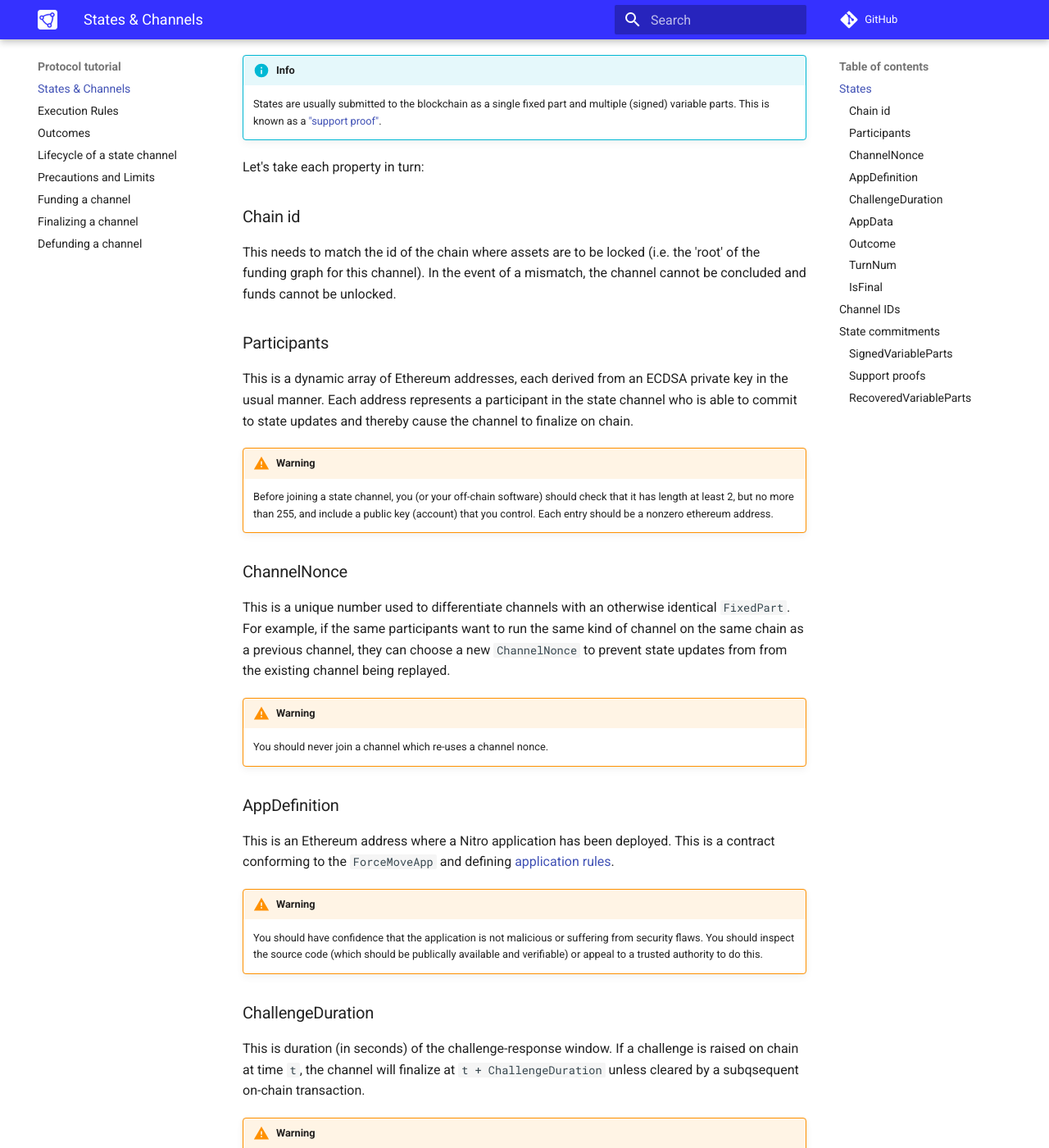
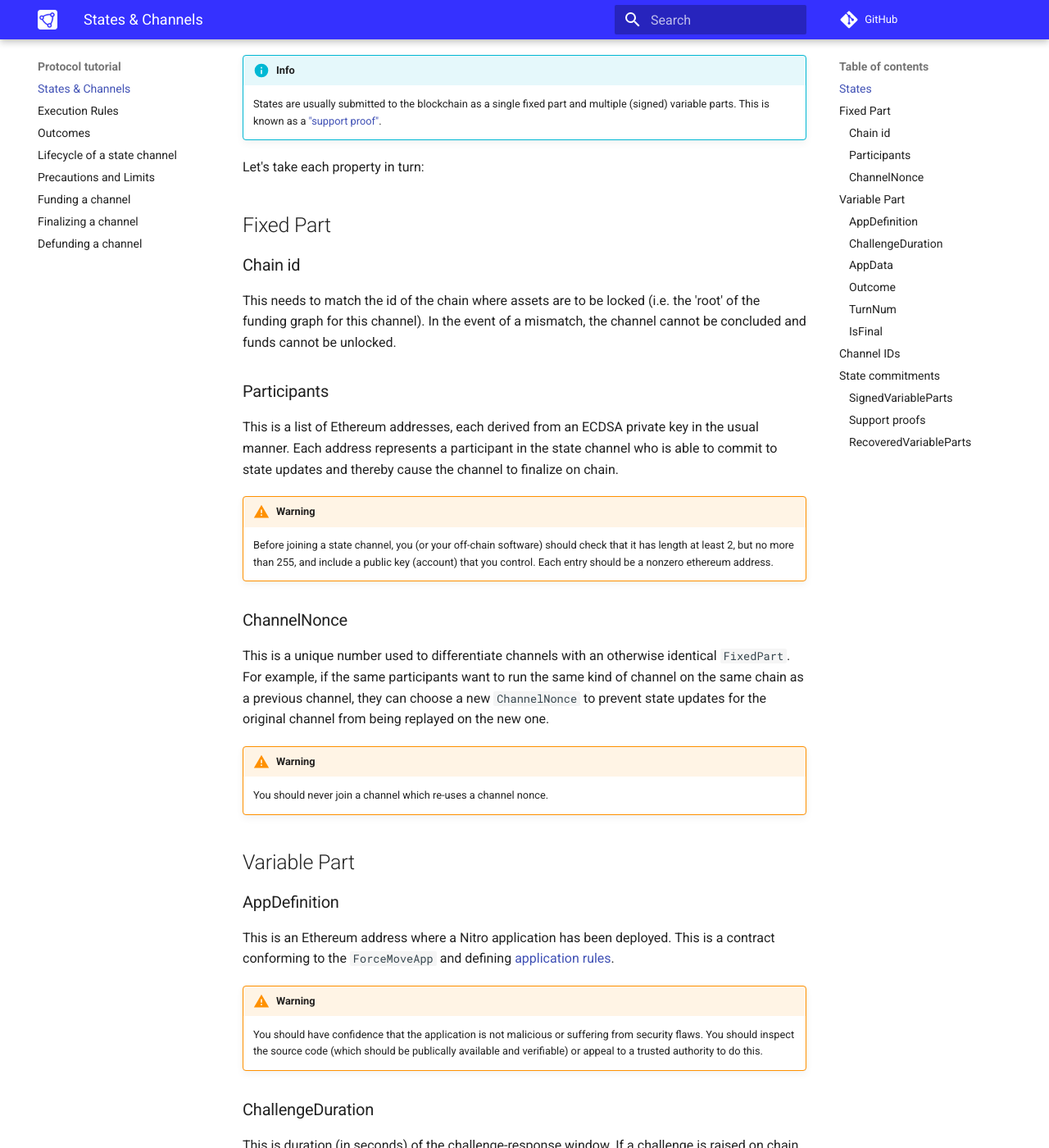
Before and after one commit to statechannels/go-nitro, an MkDocs documentation site: the page built from docs/protocol-tutorial/0010-states-channels.md, in a window 1280 px wide and 1400 px high, scrolled down 931 px. Shown: the whole window at 82% size. Built offline with MkDocs 1.6.1 and Material for MkDocs 9.7.7, drawn with Linux system fonts in a browser that asks for light colours; comment, search, counter and statistics services are not loaded; some of the changed text lies outside the part shown.

Commit message:
Apply suggestions from code review
Co-authored-by: Colin Kennedy <NiloCK@users.noreply.github.com>

````diff
--- a/docs/protocol-tutorial/0010-states-channels.md
+++ b/docs/protocol-tutorial/0010-states-channels.md
@@ -39,7 +39,8 @@ In Nitro protocol, a state is broken up into fixed and variable parts:
 
     ```typescript
         import * as ExitFormat from '@statechannels/exit-format';
-        import {Address, Bytes, Bytes32, Uint256, Uint48, Uint64} from '@statechannels/nitro-protocol'; // (1)
+        // (1)
+        import {Address, Bytes, Bytes32, Uint256, Uint48, Uint64} from '@statechannels/nitro-protocol';
 
         export interface FixedPart {
             chainId: Uint256;
@@ -95,13 +96,15 @@ In Nitro protocol, a state is broken up into fixed and variable parts:
 
 Let's take each property in turn:
 
+## Fixed Part
+
 ### Chain id
 
 This needs to match the id of the chain where assets are to be locked (i.e. the 'root' of the funding graph for this channel). In the event of a mismatch, the channel cannot be concluded and funds cannot be unlocked.
 
 ### Participants
 
-This is a dynamic array of Ethereum addresses, each derived from an ECDSA private key in the usual manner. Each address represents a participant in the state channel who is able to commit to state updates and thereby cause the channel to finalize on chain.
+This is a list of Ethereum addresses, each derived from an ECDSA private key in the usual manner. Each address represents a participant in the state channel who is able to commit to state updates and thereby cause the channel to finalize on chain.
 
 !!! warning
 
@@ -109,11 +112,13 @@ This is a dynamic array of Ethereum addresses, each derived from an ECDSA privat
 
 ### ChannelNonce
 
-This is a unique number used to differentiate channels with an otherwise identical `FixedPart`. For example, if the same participants want to run the same kind of channel on the same chain as a previous channel, they can choose a new `ChannelNonce` to prevent state updates from from the existing channel being replayed.
+This is a unique number used to differentiate channels with an otherwise identical `FixedPart`. For example, if the same participants want to run the same kind of channel on the same chain as a previous channel, they can choose a new `ChannelNonce` to prevent state updates for the original channel from being replayed on the new one.
 
 !!! warning
 
     You should never join a channel which re-uses a channel nonce.
+
+## Variable Part
 
 ### AppDefinition
 
@@ -157,7 +162,7 @@ This is a boolean flag which allows the [channel execution rules](#execution-rul
 
 ## Channel IDs
 
-Channels are identified by the hash of the `FixedPart`` of the state (those parts that may _not_ vary):
+Channels are identified by the hash of the `FixedPart` of the state (those parts that may _not_ vary):
 
 ```solidity
 
@@ -270,11 +275,13 @@ Signatures on a state hash by different participants are often bundled up with t
 
 ### Support proofs
 
-Support proofs consist of just enough information for the chain to verify that a state has been supported. They usually consist of [`FixedPart`](#states), plus a singular [`SignedVariablePart`](#signedvariableparts) named `candidate`, plus an array of [`SignedVariableParts`](#signedvariableparts) named `proof`.
+A support proof is any bundle of information sufficient for the chain to verify that a given channel state is legitimate. They usually consist of [`FixedPart`](#states), plus a singular [`SignedVariablePart`](#signedvariableparts) named `candidate`, plus an array of [`SignedVariableParts`](#signedvariableparts) named `proof`.
+
+The trivial support proof is a state with `IsFinal: true` signed by every participant. For an intuition around more complicated support proofs, see [Putting the 'state' in state channels](https://blog.statechannels.org/putting-the-state-in-state-channels/).
 
 ### `RecoveredVariableParts`
 
-The adjudicator smart contract will recover the signer from each signature on a `SignedVariablePart`, and convert the resulting list into a `signedBy` bitmask indicating which participant has signed that particular state. The bitfield is bundled with the `VariablePart` into a `RecoveredVariablePaet`:
+The adjudicator smart contract will recover the signer from each signature on a `SignedVariablePart`, and convert the resulting list into a `signedBy` bitmask indicating which participant has signed that particular state. The bitfield is bundled with the `VariablePart` into a `RecoveredVariablePart`:
 
 === "Solidity"
 
````
